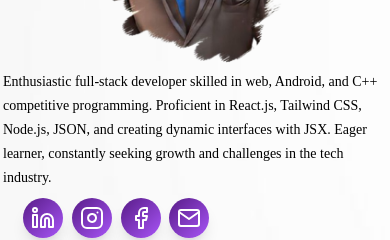
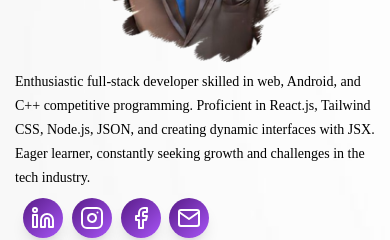
Before and after one commit to mrinal4703/Portfolio, a React (Create React App) app: page / in a window 390 px wide. Shown: the part 257-497 px from the top of the page. Built offline with nearby package versions, Linux system fonts and the light colour scheme.

Commit message:
mobile changes

```diff
--- a/src/Components/Home.js
+++ b/src/Components/Home.js
@@ -112,7 +112,7 @@ const Home = () => {
                                     </div>
 
                                     <div className={'md:w-1/2 md:mr-80 xls:w-screen'}>
-                                        <h1 className='lg:my-5 md:my-2 text-neutral-300 text-base lg:text-base md:text-sm sm:text-sm md:w-full xls:w-screen lg:text-white md:text-white sm:text-white xls:text-black xls:text-[14px] xls:font-medium lg:mt-2 xls:mt-0 md:ml-0 xls:ml-[-12px]'>
+                                        <h1 className='lg:my-5 md:my-2 text-neutral-300 text-base lg:text-base md:text-sm sm:text-sm md:w-full xls:w-screen lg:text-white md:text-white sm:text-white xls:text-black xls:text-[14px] xls:font-medium lg:mt-2 xls:mt-0 md:ml-0 xls:ml-[-12px] md:p-0 xls:px-3'>
                                             Enthusiastic full-stack developer skilled in web, Android, and C++
                                             competitive
                                             programming. Proficient in React.js, Tailwind CSS, Node.js, JSON, and
```
